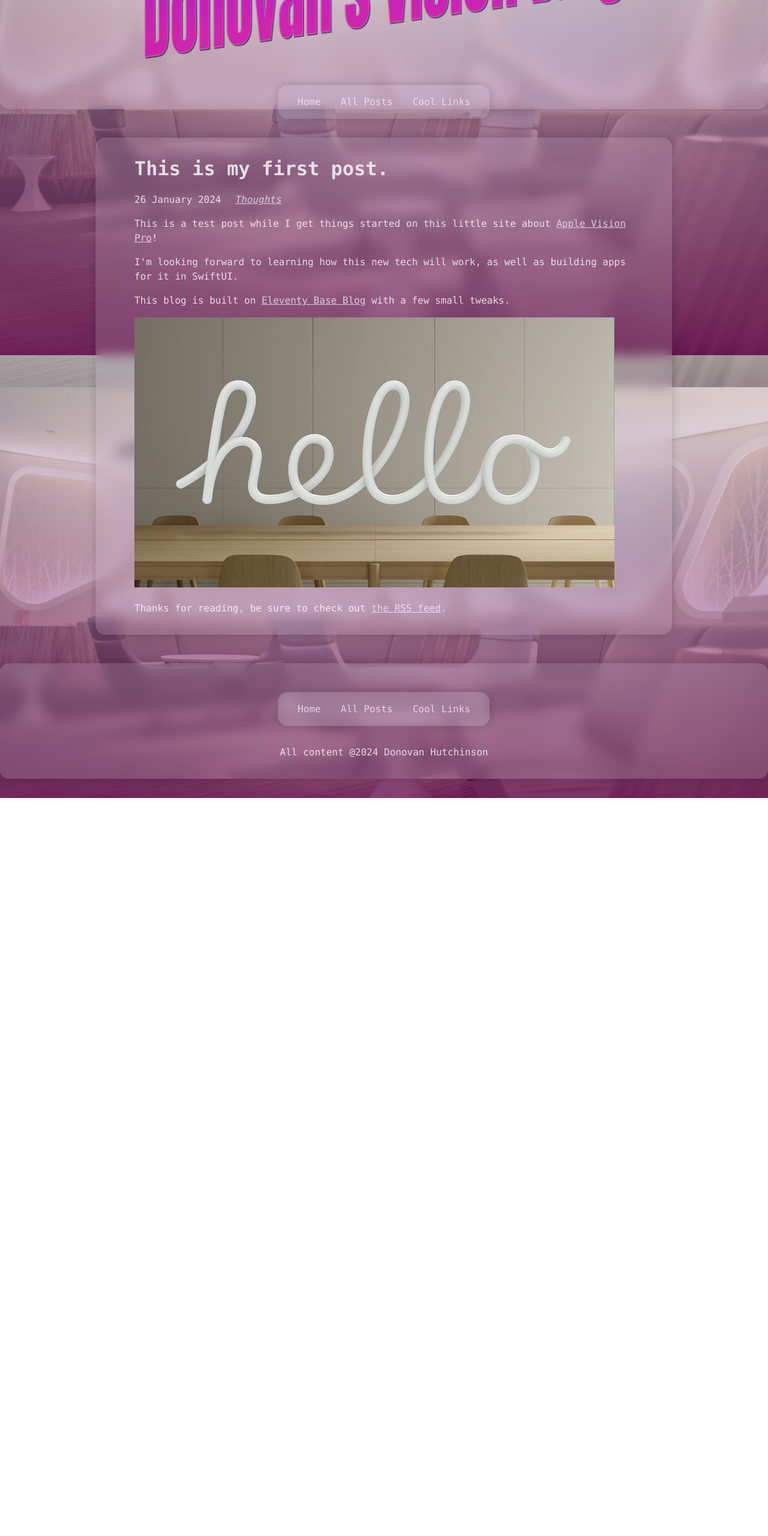
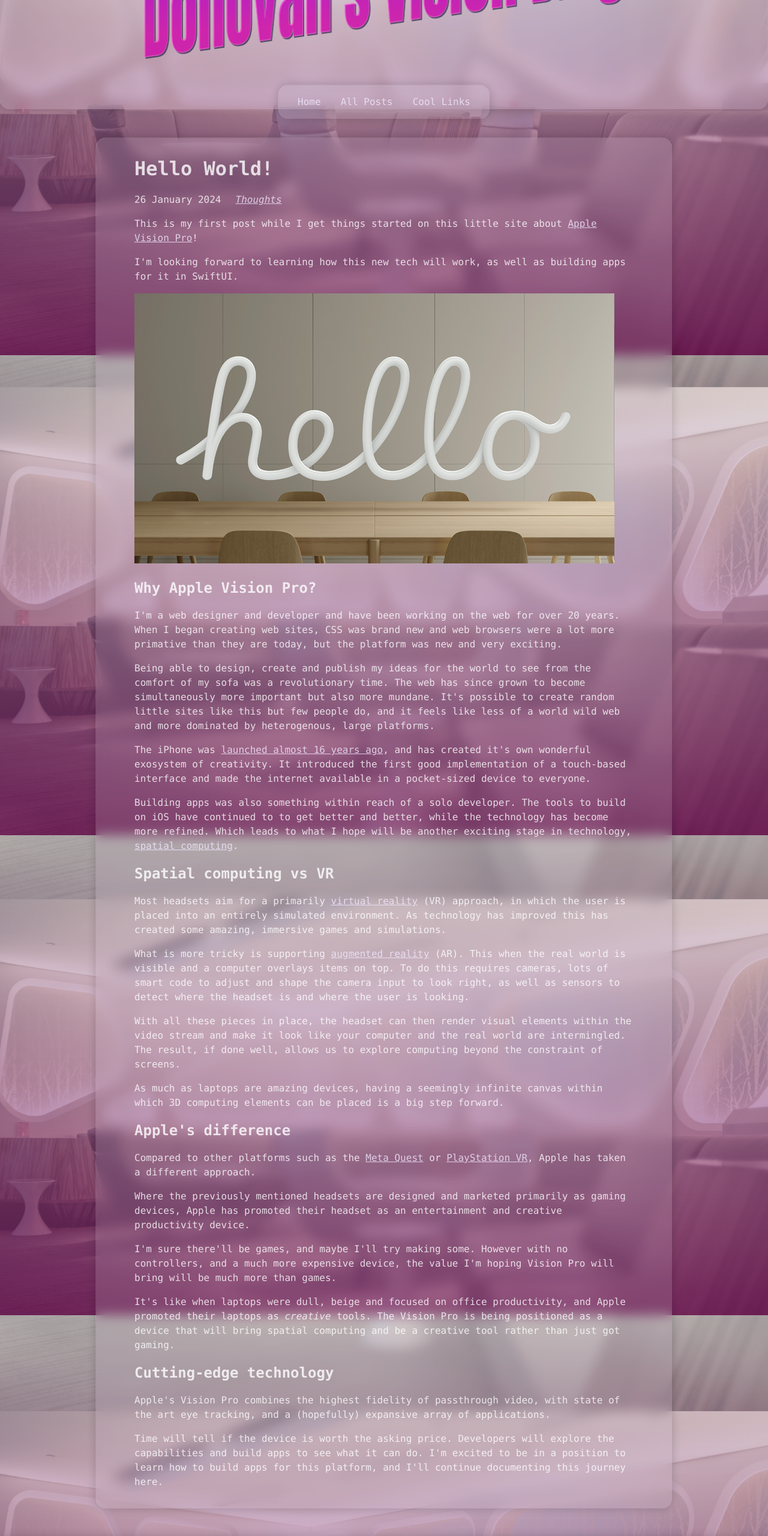
Before and after one commit to donovanh/vision.rodeo, an Eleventy site: page content/blog/hello-world/hello-world.md in a window 1280 px wide. Shown: the part 240-2800 px from the top of the page at 60% size. Before the commit the page ends 1570 px from the top, so only its background shows below. Built offline with nearby package versions, Linux system fonts and the light colour scheme; Eleventy itself is replaced by a stand-in of ours; files that its build step writes are made by us from their sources; files whose address does not match are found by name.

Commit message:
Some tweaks

```diff
--- a/_includes/layouts/base.njk
+++ b/_includes/layouts/base.njk
@@ -73,7 +73,10 @@
 					{%- endfor %}
 					</ul>
 				</nav>
-				<p>All content @2024 Donovan Hutchinson</p>
+				<p>This website is built on <a href="http://eleventy-base-blog.netlify.app">Eleventy Base Blog</a> with a few small tweaks.</p>
+
+			<p>Thanks for reading, be sure to check out <a href="/feed/feed.xml">the RSS feed</a>.</p>
+				<p>All content @2024 <a href="https://hop.ie">Donovan Hutchinson</a></p>
 		</footer>
 
 		<!-- Current page: {{ page.url | htmlBaseUrl }} -->
--- a/content/blog/hello-world/hello-world.md
+++ b/content/blog/hello-world/hello-world.md
@@ -1,17 +1,49 @@
 ---
-title: This is my first post.
+title: Hello World!
 description: Let's start on this Vision Pro journey
 date: 2024-01-26
 tags:
   - thoughts
 ---
 
-This is a test post while I get things started on this little site about [Apple Vision Pro](https://www.apple.com/apple-vision-pro/)!
+This is my first post while I get things started on this little site about [Apple Vision Pro](https://www.apple.com/apple-vision-pro/)!
 
 I'm looking forward to learning how this new tech will work, as well as building apps for it in SwiftUI.
 
-This blog is built on [Eleventy Base Blog](http://eleventy-base-blog.netlify.app) with a few small tweaks.
-
 {% image "./hello.jpg", "The classic Apple Hello text in Vision Pro" %}
 
-Thanks for reading, be sure to check out [the RSS feed](/feed/feed.xml).
+## Why Apple Vision Pro?
+
+I'm a web designer and developer and have been working on the web for over 20 years. When I began creating web sites, CSS was brand new and web browsers were a lot more primative than they are today, but the platform was new and very exciting.
+
+Being able to design, create and publish my ideas for the world to see from the comfort of my sofa was a revolutionary time. The web has since grown to become simultaneously more important but also more mundane. It's possible to create random little sites like this but few people do, and it feels like less of a world wild web and more dominated by heterogenous, large platforms.
+
+The iPhone was [launched almost 16 years ago](https://en.wikipedia.org/wiki/IPhone), and has created it's own wonderful exosystem of creativity. It introduced the first good implementation of a touch-based interface and made the internet available in a pocket-sized device to everyone.
+
+Building apps was also something within reach of a solo developer. The tools to build on iOS have continued to to get better and better, while the technology has become more refined. Which leads to what I hope will be another exciting stage in technology, [spatial computing](https://en.wikipedia.org/wiki/Spatial_computing).
+
+## Spatial computing vs VR
+
+Most headsets aim for a primarily [virtual reality](https://en.wikipedia.org/wiki/Virtual_reality) (VR) approach, in which the user is placed into an entirely simulated environment. As technology has improved this has created some amazing, immersive games and simulations.
+
+What is more tricky is supporting [augmented reality](https://en.wikipedia.org/wiki/Augmented_reality) (AR). This when the real world is visible and a computer overlays items on top. To do this requires cameras, lots of smart code to adjust and shape the camera input to look right, as well as sensors to detect where the headset is and where the user is looking.
+
+With all these pieces in place, the headset can then render visual elements within the video stream and make it look like your computer and the real world are intermingled. The result, if done well, allows us to explore computing beyond the constraint of screens.
+
+As much as laptops are amazing devices, having a seemingly infinite canvas within which 3D computing elements can be placed is a big step forward.
+
+## Apple's difference
+
+Compared to other platforms such as the [Meta Quest](https://en.wikipedia.org/wiki/Meta_Quest_3) or [PlayStation VR](https://en.wikipedia.org/wiki/PlayStation_VR), Apple has taken a different approach.
+
+Where the previously mentioned headsets are designed and marketed primarily as gaming devices, Apple has promoted their headset as an entertainment and creative productivity device.
+
+I'm sure there'll be games, and maybe I'll try making some. However with no controllers, and a much more expensive device, the value I'm hoping Vision Pro will bring will be much more than games.
+
+It's like when laptops were dull, beige and focused on office productivity, and Apple promoted their laptops as _creative_ tools. The Vision Pro is being positioned as a device that will bring spatial computing and be a creative tool rather than just got gaming.
+
+## Cutting-edge technology
+
+Apple's Vision Pro combines the highest fidelity of passthrough video, with state of the art eye tracking, and a (hopefully) expansive array of applications.
+
+Time will tell if the device is worth the asking price. Developers will explore the capabilities and build apps to see what it can do. I'm excited to be in a position to learn how to build apps for this platform, and I'll continue documenting this journey here.
```
